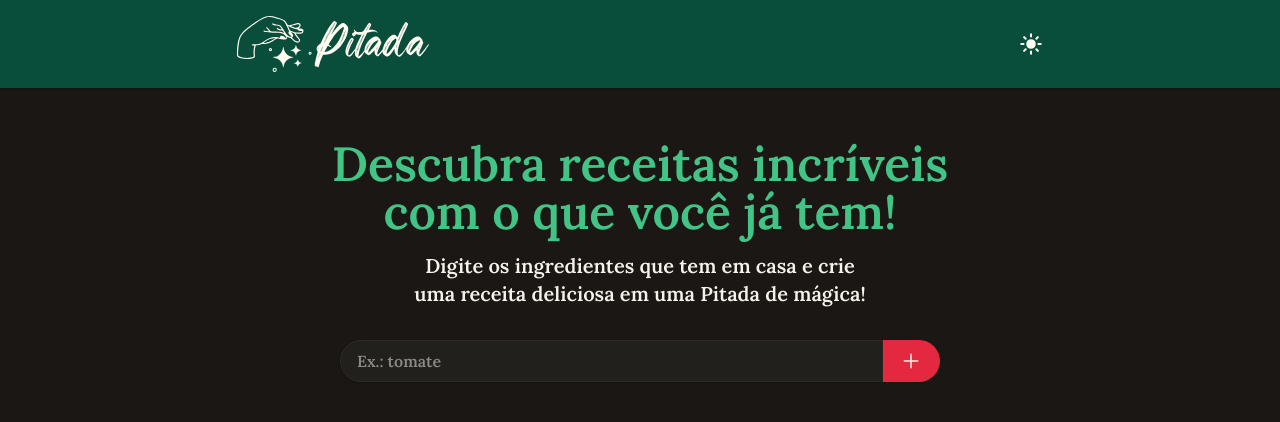
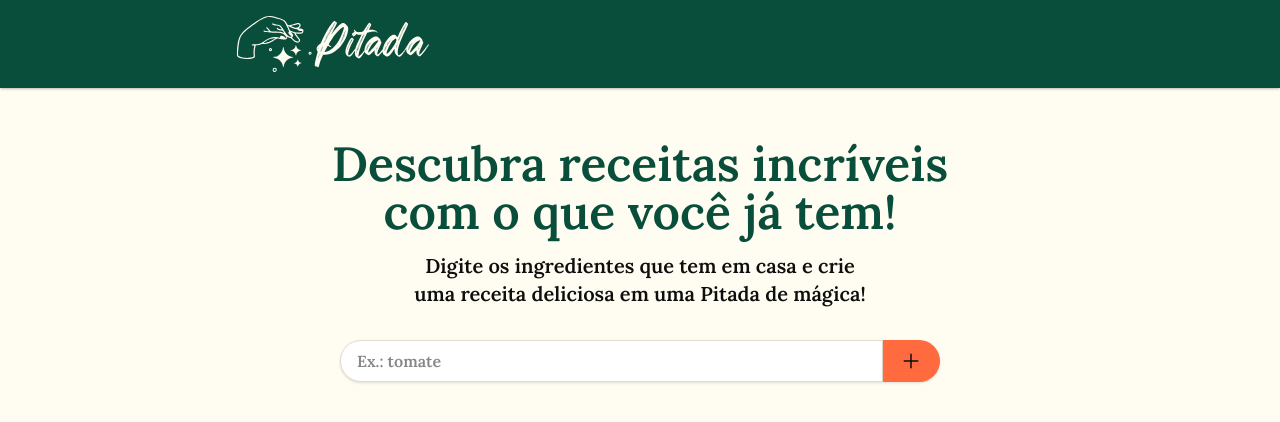
Before and after one commit to diegocarmn/pitada, a Next.js app: page / in a window 1280 px wide. Shown: the top 422 px of the page. Built offline with nearby package versions, Linux system fonts and the light colour scheme.

Commit message:
feat: implement dynamic theme toggle with persistence and create motion system with reusable animation presets using Framer Motion

```diff
--- a/app/components/ThemeToggleButton.tsx
+++ b/app/components/ThemeToggleButton.tsx
@@ -1,29 +1,39 @@
 "use client";
 import { useEffect, useState } from "react";
-import { IoMoon } from "react-icons/io5";
-import { IoSunny } from "react-icons/io5";
+import { IoMoon, IoSunny } from "react-icons/io5";
+import { AnimatePresence, easeOut, motion } from "motion/react";
+import { fadeIn } from "../motion/animations";
 
 export default function ThemeToggle() {
-  const prefersDark =
-    typeof window !== "undefined" &&
-    window.matchMedia("(prefers-color-scheme: light)").matches;
-  const [mode, setMode] = useState<"light" | "dark">(
-    prefersDark ? "dark" : "light"
-  );
+  const [mode, setMode] = useState<"light" | "dark" | null>(null);
 
   useEffect(() => {
-    document.body.setAttribute("data-theme", mode);
+    const current = document.documentElement.getAttribute("data-theme");
+    if (current === "dark" || current === "light") {
+      setMode(current);
+    }
+  }, []);
+
+  useEffect(() => {
+    if (!mode) return;
+    document.documentElement.setAttribute("data-theme", mode);
+    localStorage.setItem("theme", mode);
   }, [mode]);
 
+  if (!mode) return null;
+
   return (
-    <button
-      onClick={() => setMode((m) => (m === "dark" ? "light" : "dark"))}
-      className="rounded-full px-2 py-2 text-text-light cursor-pointer hover:scale-115 active:scale-95 transition-transform duration-200 ease-in-out"
-      title={
-        mode === "dark"
-          ? "Modo claro"
-          : "Modo escuro"
-      }
+    <AnimatePresence>
+      <motion.button
+      {...fadeIn}
+      whileHover={{scale: 1.1}}
+      whileTap={{scale: 0.9}}
+        onClick={() => {
+          const next = mode === "dark" ? "light" : "dark";
+          setMode(next);
+        }}
+        className="rounded-full px-2 py-2 text-text-light cursor-pointer"
+        title={mode === "dark" ? "Modo claro" : "Modo escuro"}
         aria-label={
           mode === "dark"
             ? "Alternar para modo claro"
@@ -33,10 +43,11 @@ export default function ThemeToggle() {
         type="button"
       >
         {mode === "dark" ? (
-        <IoSunny className="h-6 w-6" aria-hidden="true" />
+          <IoSunny className="h-6 w-6" />
         ) : (
-        <IoMoon className="h-6 w-6" aria-hidden="true" />
+          <IoMoon className="h-6 w-6" />
         )}
-    </button>
+      </motion.button>
+    </AnimatePresence>
   );
 }
--- a/app/components/Toast.tsx
+++ b/app/components/Toast.tsx
@@ -3,6 +3,7 @@ import { useState } from "react";
 import { IoClose } from "react-icons/io5";
 import { IoIosAlert } from "react-icons/io";
 import useAutoDismiss from "../hooks/useAutoDismiss";
+import { slideDown, ToastAnimation } from "../motion/animations";
 
 type ToastProps = {
   errorMessage?: string;
@@ -21,13 +22,7 @@ export default function Toast({ errorMessage }: ToastProps) {
     <AnimatePresence>
       {isVisible && (
         <motion.span
-          initial={{ opacity: 0, y: -8, scale: 0.95 }}
-          animate={{ opacity: 1, y: 0, scale: 1 }}
-          exit={{ opacity: 0, y: -8, scale: 0.95 }}
-          transition={{
-            duration: 0.25,
-            ease: [0.16, 1, 0.3, 1],
-          }}
+          {...ToastAnimation}
           className="fixed top-10 left-1/2 -translate-x-1/2 z-[1000] pt-2 pb-3 px-2 rounded-2xl bg-danger text-white drop-shadow-md drop-shadow-black/30 max-w-[95vw] lg:max-w-[60vw] w-max overflow-clip"
         >
           <div className="flex items-start gap-2">
--- a/app/layout.tsx
+++ b/app/layout.tsx
@@ -103,8 +103,26 @@ export default function RootLayout({
   children: React.ReactNode;
 }>) {
   return (
-    <html lang="pt-br">
-      <body className={`${lora.variable} antialiased bg-bg`} data-theme="light">
+    <html lang="pt-br" suppressHydrationWarning>
+      <head>
+        <script
+          dangerouslySetInnerHTML={{
+            __html: `
+            (function() {
+              try {
+                const savedTheme = localStorage.getItem("theme");
+                const prefersDark = window.matchMedia("(prefers-color-scheme: dark)").matches;
+
+                const theme = savedTheme || (prefersDark ? "dark" : "light");
+
+                document.documentElement.setAttribute("data-theme", theme);
+              } catch (e) {}
+            })();
+                `,
+          }}
+        />
+      </head>
+      <body className={`${lora.variable} antialiased bg-bg`}>
         <Header />
         <ReactQueryProvider>{children}</ReactQueryProvider>
         <Analytics />
--- /dev/null
+++ b/app/motion/animations.ts
@@ -0,0 +1,39 @@
+import type { Transition } from "framer-motion";
+
+export const fadeIn = {
+  initial: { opacity: 0 },
+  animate: { opacity: 1 },
+  exit: { opacity: 0 },
+  transition: { duration: 0.25, ease: "easeOut" } satisfies Transition,
+};
+
+export const scaleIn = {
+  initial: { opacity: 0, scale: 0.95 },
+  animate: { opacity: 1, scale: 1 },
+  exit: { opacity: 0, scale: 0.95 },
+  transition: { duration: 0.2, ease: "easeOut" } satisfies Transition,
+};
+
+export const slideUp = {
+  initial: { opacity: 0, y: 10 },
+  animate: { opacity: 1, y: 0 },
+  exit: { opacity: 0, y: 10 },
+  transition: { duration: 0.25, ease: "easeOut" } satisfies Transition,
+};
+
+export const slideDown = {
+  initial: { opacity: 0, y: -10 },
+  animate: { opacity: 1, y: 0 },
+  exit: { opacity: 0, y: -10 },
+  transition: { duration: 0.25, ease: "easeOut" } satisfies Transition,
+};
+
+export const ToastAnimation = {
+  initial: { opacity: 0, y: -8, scale: 0.95 },
+  animate: { opacity: 1, y: 0, scale: 1 },
+  exit: { opacity: 0, y: -8, scale: 0.95 },
+  transition: {
+    duration: 0.25,
+    ease: [0.16, 1, 0.3, 1],
+  } satisfies Transition,
+};
```
Also changed, not shown: 1 other file (tests, documents, lock files or other folders). Lines whose indentation alone changed are shown as unchanged.
